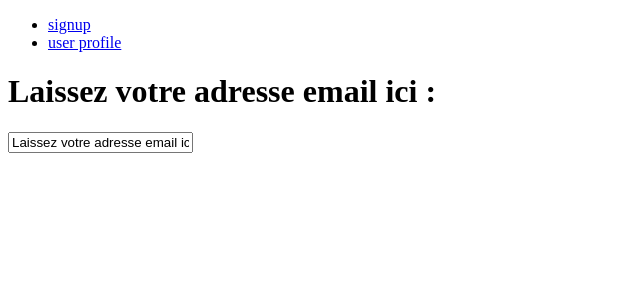
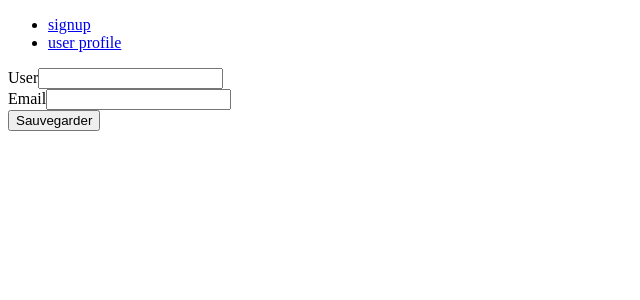
Before and after one commit to lyneeee/Quete-Angular, an Angular app: page /signup in a window 1280 px wide. Shown: the top 300 px of the page, without its empty margins (0-640 px from the left). Built offline with nearby package versions, Linux system fonts and the light colour scheme.

Commit message:
envoi Angular - Les formulaires : templates driven forms

```diff
--- a/src/app/app.module.ts
+++ b/src/app/app.module.ts
@@ -2,7 +2,6 @@
 import { NgModule } from '@angular/core';
 import {FormsModule} from '@angular/forms';
 import { RouterModule } from '@angular/router';
-import { Routes } from '@angular/router';
 
 import { AppComponent } from './app.component';
 import { SignUpComponent } from './sign-up/sign-up.component';
--- /dev/null
+++ b/src/app/order.ts
@@ -0,0 +1,4 @@
+export class Order {
+    user : string;
+    email : string;
+}
--- a/src/app/sign-up/sign-up.component.html
+++ b/src/app/sign-up/sign-up.component.html
@@ -1,2 +1,19 @@
-<h1>{{email.phrase}}</h1>
-<input [(ngModel)]="email.phrase" type="email" name="email" />
+<form (ngSubmit)="myForm.valid && onSubmit()" #myForm="ngForm">
+    <div>
+      <label for="user">User</label>
+      <input name="user" type="text" [(ngModel)]="model.user" #user="ngModel" required maxlength="25" required minlength="4">
+    </div>
+    <div *ngIf="user.errors && myForm.submitted">
+        <span *ngIf="user.required">Le champ est requis</span>
+        <span *ngIf="user.errors.maxlength">Le champ user ne doit pas dépasser 25 caractères</span>
+        <span *ngIf="user.errors.minlength">Le champ user ne doit pas dépasser 4 caractères</span>
+    </div>
+    <div>
+      <label for="email">Email</label>
+      <input name="email" type="email" [(ngModel)]="model.email" #email="ngModel" required email>
+  </div>
+  <div *ngIf="email.errors && myForm.submitted">
+    <span *ngIf="email.errors.email">Le champ email est invalide</span>
+  </div>
+    <button type="submit" >Sauvegarder</button>
+  </form>
--- a/src/app/sign-up/sign-up.component.ts
+++ b/src/app/sign-up/sign-up.component.ts
@@ -1,5 +1,5 @@
 import { Component, OnInit } from '@angular/core';
-import { Signup } from '../email';
+import {Order } from '../order';
 
 @Component({
   selector: 'app-sign-up',
@@ -9,12 +9,14 @@
 
 
 export class SignUpComponent implements OnInit {
-  email : Signup =  {
-    phrase : "Laissez votre adresse email ici :"
-  };
+
+  model: Order =new Order();
+
 
   constructor() { }
-
+onSubmit(){
+  console.log(this.model);
+}
   ngOnInit() {
   }
 
```
